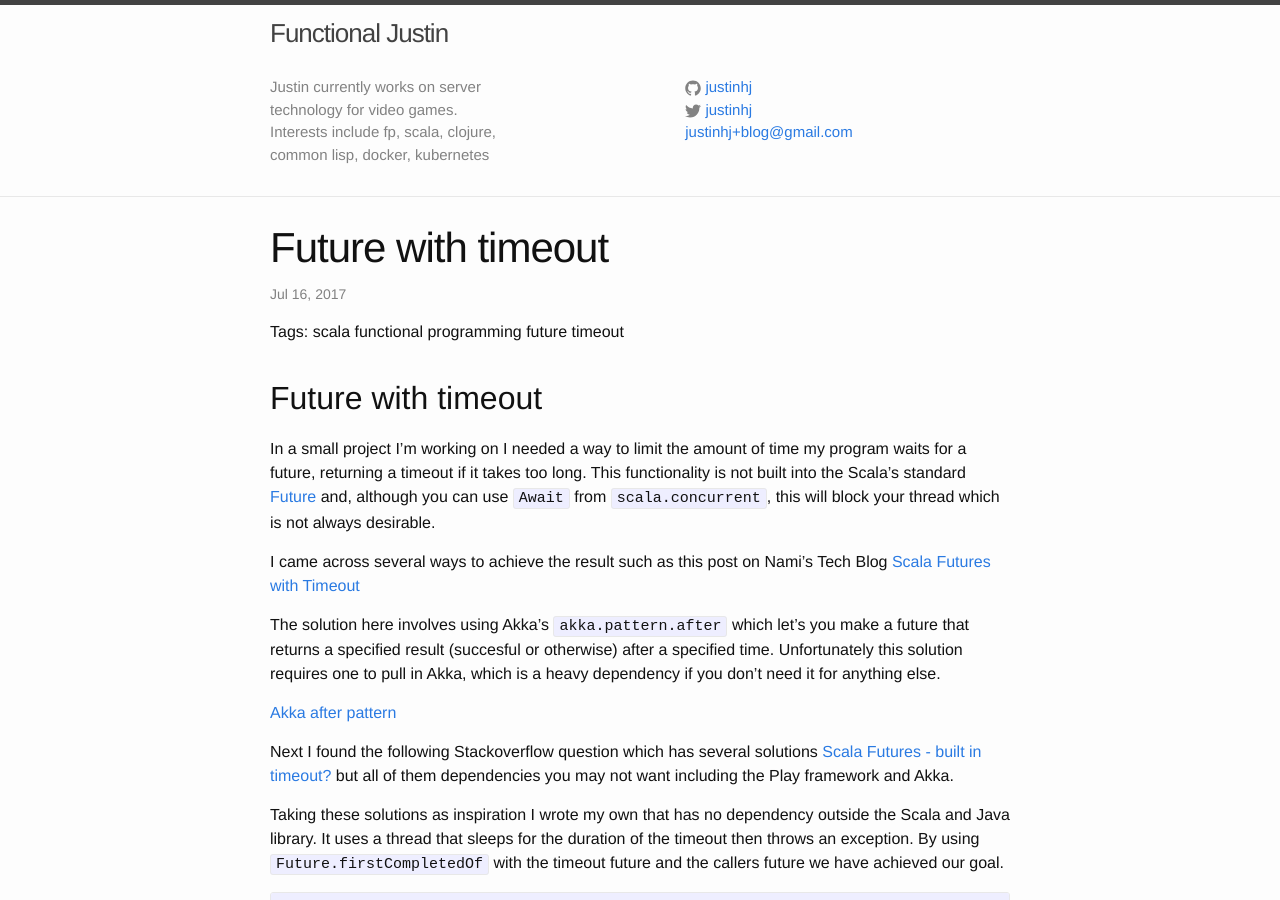
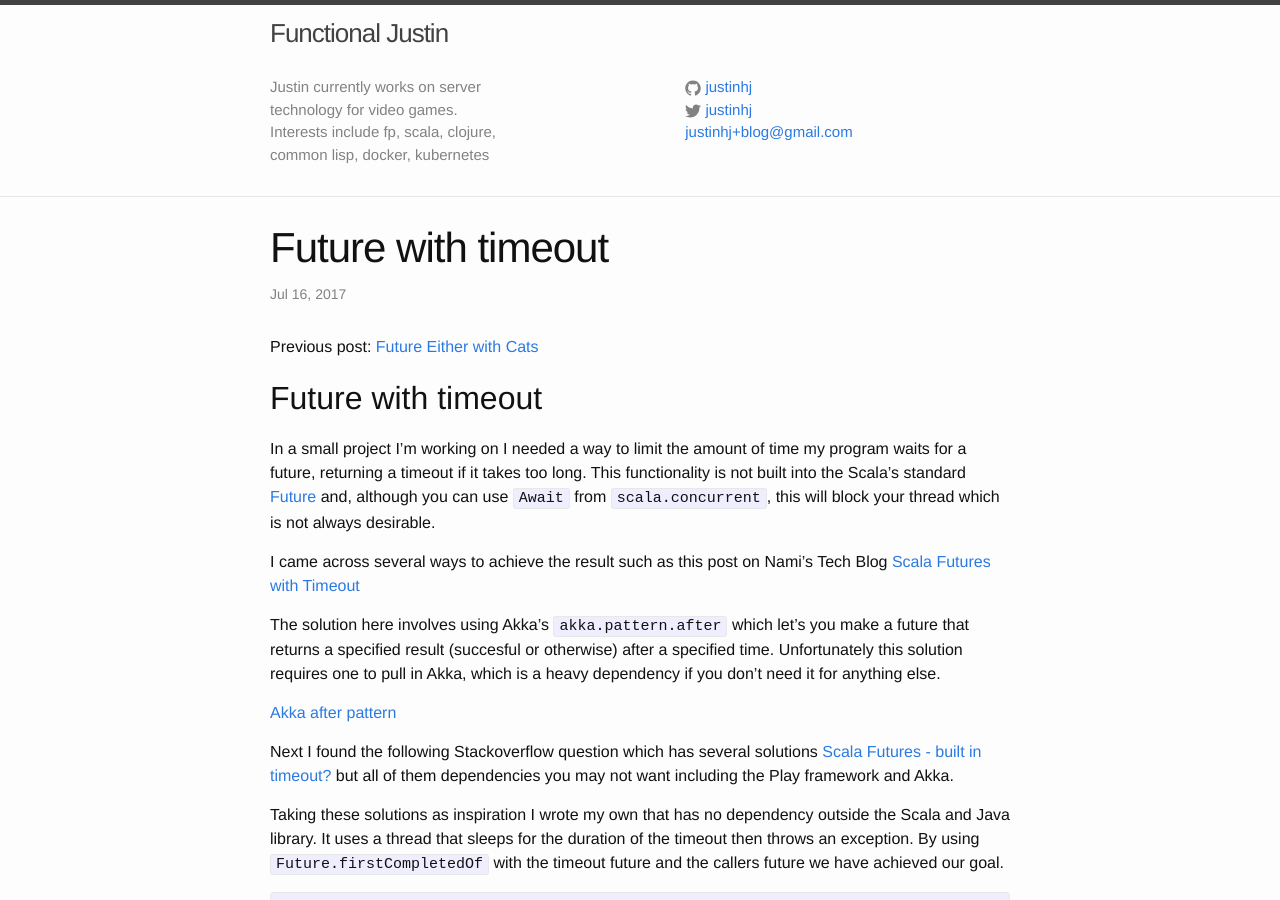
Before and after one commit to justinhj/justinhj.github.io, a Jekyll site: the page built from _posts/2017-07-16-future-with-timeout.markdown, in a window 1280 px wide and 900 px high. Built offline with Jekyll 4.4.1, drawn with Linux system fonts in a browser that asks for light colours; comment, search, counter and statistics services are not loaded; some of the changed text lies outside the part shown.

Commit message:
Move useless tags and add link to previous post

```diff
--- a/_layouts/post.html
+++ b/_layouts/post.html
@@ -8,16 +8,19 @@ layout: default
     <h1 class="post-title" itemprop="name headline">{{ page.title }}</h1>
     <p class="post-meta"><time datetime="{{ page.date | date_to_xmlschema }}" itemprop="datePublished">{{ page.date | date: "%b %-d, %Y" }}</time>{% if page.author %} • <span itemprop="author" itemscope itemtype="http://schema.org/Person"><span itemprop="name">{{ page.author }}</span></span>{% endif %}</p>
       <div>
-    Tags:
-    {% for tag in page.tags %}
-      {{ tag }}
-    {% endfor %}
   </div>
 
   </header>
 
   <div class="post-content" itemprop="articleBody">
     {{ content }}
+  </div>
+
+  <div>
+    Tags:
+    {% for tag in page.tags %}
+      {{ tag }}
+    {% endfor %}
   </div>
 
   <div id="disqus_thread"></div>
--- a/_posts/2017-07-16-future-with-timeout.markdown
+++ b/_posts/2017-07-16-future-with-timeout.markdown
@@ -8,6 +8,8 @@ tags:
 - future
 - timeout
 ---
+
+Previous post: [Future Either with Cats](/2017/06/18/future-either-with-cats.html)
 
 Future with timeout
 -------------------
```
